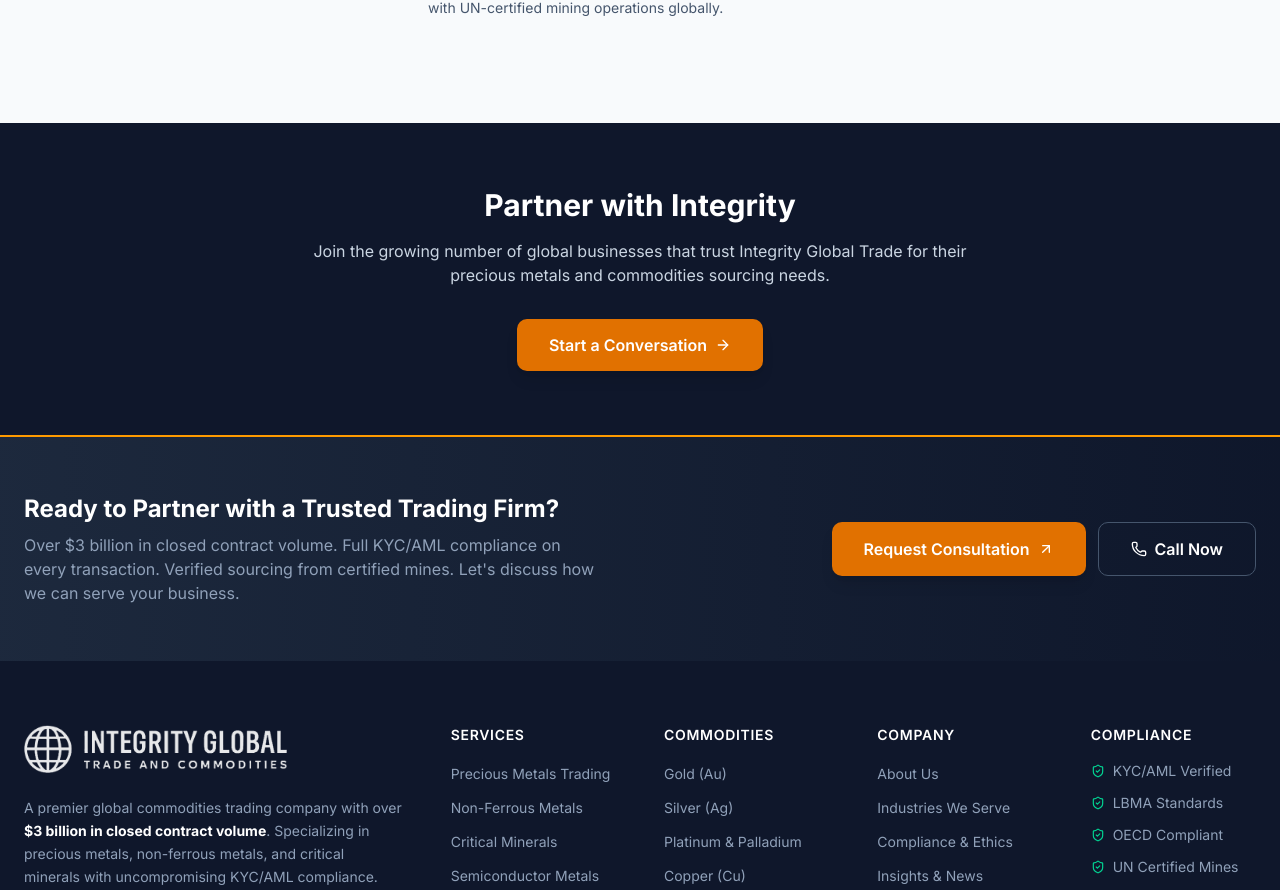
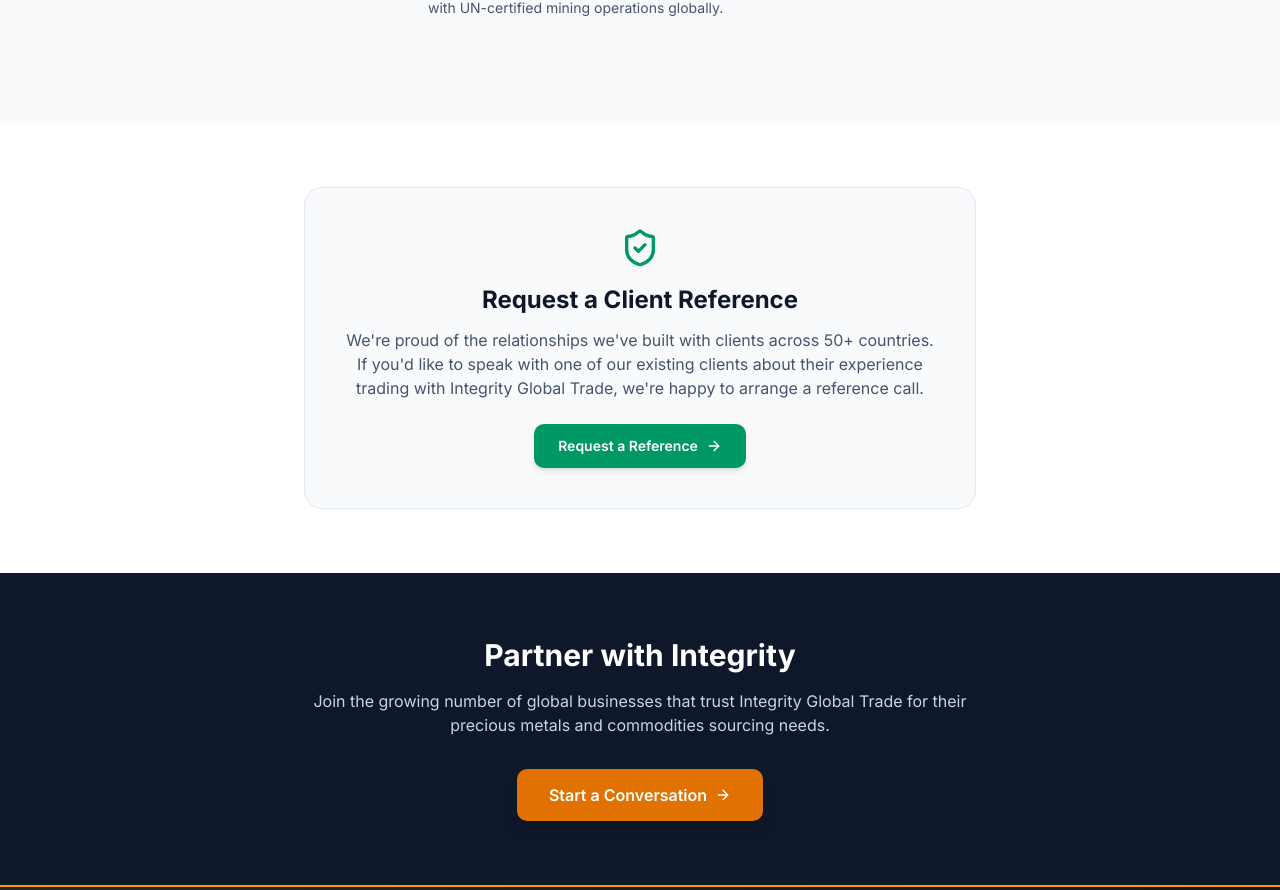
Before and after one commit to FacelessMedia/integrity-global-trade, a Next.js app: page /about in a window 1280 px wide. Shown: the part 3720-4610 px from the top of the page. Built offline with nearby package versions, Linux system fonts and the light colour scheme; no server answers; a web font is replaced by a local one.

Commit message:
100 improvements batch 28: Request a Reference CTA on about page, print stylesheet

```diff
--- a/src/app/about/page.tsx
+++ b/src/app/about/page.tsx
@@ -276,6 +276,27 @@
         </div>
       </section>
 
+      {/* Request a Reference — Item #46 */}
+      <section className="py-16 bg-white">
+        <div className="container mx-auto px-6">
+          <div className="max-w-2xl mx-auto bg-slate-50 rounded-2xl p-10 border border-slate-200 text-center">
+            <ShieldCheck className="h-10 w-10 text-emerald-600 mx-auto mb-4" />
+            <h2 className="text-2xl font-bold text-slate-900 mb-3">Request a Client Reference</h2>
+            <p className="text-slate-600 mb-6">
+              We&apos;re proud of the relationships we&apos;ve built with clients across 50+ countries.
+              If you&apos;d like to speak with one of our existing clients about their experience
+              trading with Integrity Global Trade, we&apos;re happy to arrange a reference call.
+            </p>
+            <Link
+              href="/contact"
+              className="inline-flex items-center gap-2 bg-emerald-600 hover:bg-emerald-700 text-white font-semibold px-6 py-3 rounded-lg transition-colors shadow-md text-sm"
+            >
+              Request a Reference <ArrowRight className="h-4 w-4" />
+            </Link>
+          </div>
+        </div>
+      </section>
+
       {/* CTA */}
       <section className="py-16 bg-slate-900">
         <div className="container mx-auto px-6 text-center">
```
